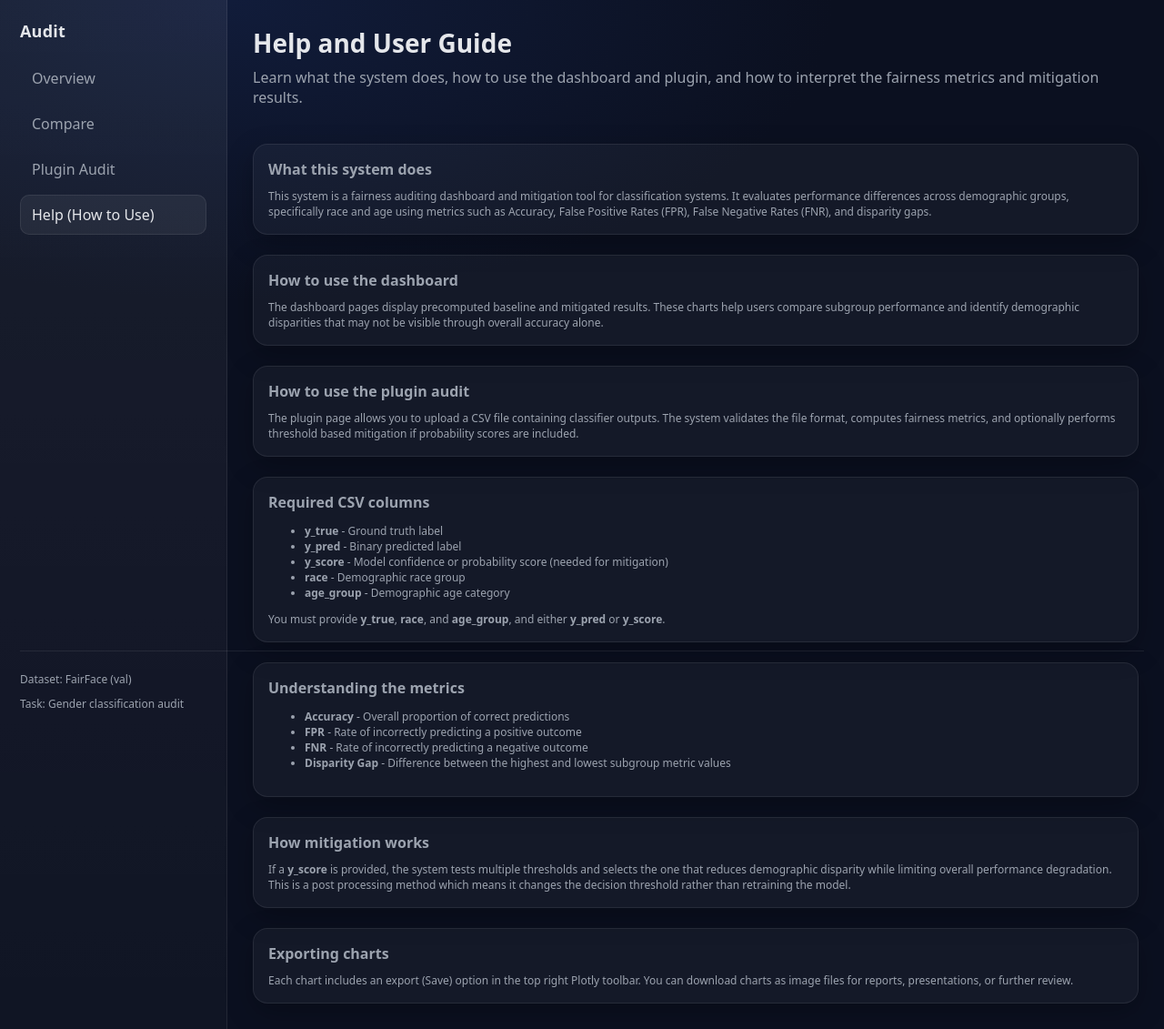
After one commit to khalidAALS/fairness-audit-face-recognition, a Flask app: page /help in a window 1280 px wide. The commit adds this page. Shown: the whole page at 91% size. Run offline with Flask 3, Linux system fonts and the light colour scheme.

Commit message:
Added chart customisation, chart export, and help page

```diff
--- a/dashboard/app.py
+++ b/dashboard/app.py
@@ -27,9 +27,54 @@ def load_table(name: str, table: str) -> pd.DataFrame:
     return pd.read_csv(p)
 
 def make_bar(df, x, y, title):
-    fig = px.bar(df, x=x, y=y, title=title, hover_data=["n", "fpr", "fnr"])
-    fig.update_layout(margin=dict(l=20, r=20, t=50, b=20), height=420)
-    return fig.to_html(full_html=False, include_plotlyjs="cdn")
+    colors = [
+        "#4e79a7", "#f28e2b", "#e15759", "#76b7b2",
+        "#59a14f", "#edc948", "#b07aa1", "#ff9da7",
+        "#9c755f", "#bab0ab"
+    ]
+
+    fig = px.bar(
+        df,
+        x=x,
+        y=y,
+        title=title,
+        color=x,  # makes each bar a different colour
+        color_discrete_sequence=colors,
+        hover_data=["n", "fpr", "fnr"]
+    )
+
+    fig.update_layout(
+        template="plotly_white",
+        margin=dict(l=20, r=20, t=60, b=40),
+        height=420,
+        showlegend=False,
+        font=dict(size=14),
+        title_x=0.5
+    )
+
+    fig.update_traces(
+        hovertemplate="<b>%{x}</b><br>"
+                      + f"{y.upper()}: " + "%{y:.4f}<br>"
+                      + "n: %{customdata[0]}<br>"
+                      + "FPR: %{customdata[1]:.4f}<br>"
+                      + "FNR: %{customdata[2]:.4f}<extra></extra>"
+    )
+
+    return fig.to_html(
+        full_html=False,
+        include_plotlyjs="cdn",
+        config={
+            "displayModeBar": True,
+            "displaylogo": False,
+            "toImageButtonOptions": {
+                "format": "png",
+                "filename": title.lower().replace(" ", "_"),
+                "height": 600,
+                "width": 1000,
+                "scale": 2
+            }
+        }
+    )
 
 def compute_rates_from_df(df, y_true_col="y_true", y_pred_col="y_pred"):
     from sklearn.metrics import confusion_matrix
@@ -341,16 +386,80 @@ def plugin():
 
         # Charts
         if len(by_race) > 0:
-            fig_r = px.bar(by_race, x="group", y="acc", title="Audit Accuracy by Race",
-                           hover_data=["n", "fpr", "fnr"])
-            fig_r.update_layout(margin=dict(l=20, r=20, t=50, b=20), height=420)
-            chart_race_acc = fig_r.to_html(full_html=False, include_plotlyjs="cdn")
+            fig_r = px.bar(
+            by_race,
+            x="group",
+            y="acc",
+            title="Audit Accuracy by Race",
+            color="group",
+            color_discrete_sequence=[
+                "#4e79a7", "#f28e2b", "#e15759", "#76b7b2",
+                "#59a14f", "#edc948", "#b07aa1", "#ff9da7"
+            ],
+            hover_data=["n", "fpr", "fnr"]
+        )
+
+        fig_r.update_layout(
+            template="plotly_white",
+            margin=dict(l=20, r=20, t=60, b=40),
+            height=420,
+            showlegend=False,
+            title_x=0.5
+        )
+
+        chart_race_acc = fig_r.to_html(
+            full_html=False,
+            include_plotlyjs="cdn",
+            config={
+                "displayModeBar": True,
+                "displaylogo": False,
+                "toImageButtonOptions": {
+                    "format": "png",
+                    "filename": "audit_accuracy_by_race",
+                    "height": 600,
+                    "width": 1000,
+                    "scale": 2
+                }
+            }
+        )
 
         if len(by_age) > 0:
-            fig_a = px.bar(by_age, x="group", y="acc", title="Audit Accuracy by Age Group",
-                           hover_data=["n", "fpr", "fnr"])
-            fig_a.update_layout(margin=dict(l=20, r=20, t=50, b=20), height=420)
-            chart_age_acc = fig_a.to_html(full_html=False, include_plotlyjs="cdn")
+            fig_a = px.bar(
+            by_age,
+            x="group",
+            y="acc",
+            title="Audit Accuracy by Age Group",
+            color="group",
+            color_discrete_sequence=[
+                "#4e79a7", "#f28e2b", "#e15759", "#76b7b2",
+                "#59a14f", "#edc948", "#b07aa1", "#ff9da7", "#9c755f"
+            ],
+            hover_data=["n", "fpr", "fnr"]
+        )
+
+        fig_a.update_layout(
+            template="plotly_white",
+            margin=dict(l=20, r=20, t=60, b=40),
+            height=420,
+            showlegend=False,
+            title_x=0.5
+        )
+
+        chart_age_acc = fig_a.to_html(
+            full_html=False,
+            include_plotlyjs="cdn",
+            config={
+                "displayModeBar": True,
+                "displaylogo": False,
+                "toImageButtonOptions": {
+                    "format": "png",
+                    "filename": "audit_accuracy_by_age_group",
+                    "height": 600,
+                    "width": 1000,
+                    "scale": 2
+                }
+            }
+        )
 
         # Baseline results
         result = {
@@ -453,5 +562,9 @@ def download_mitigated_csv():
         download_name="mitigated_predictions.csv",
     )
 
+@app.route("/help")
+def help_page():
+    return render_template("help.html")
+
 if __name__ == "__main__":
     app.run(debug=True)
--- a/dashboard/templates/base.html
+++ b/dashboard/templates/base.html
@@ -3,17 +3,18 @@
 <head>
   <meta charset="utf-8" />
   <meta name="viewport" content="width=device-width, initial-scale=1" />
-  <title>FairFace Audit Dashboard</title>
+  <title>Audit Dashboard</title>
   <link rel="stylesheet" href="{{ url_for('static', filename='style.css') }}">
 </head>
 <body>
   <div class="layout">
     <aside class="sidebar">
-      <div class="brand">FairFace Audit</div>
+      <div class="brand">Audit</div>
       <nav class="nav">
         <a href="/" class="{% if request.path=='/' %}active{% endif %}">Overview</a>
         <a href="/compare" class="{% if request.path.startswith('/compare') %}active{% endif %}">Compare</a>
         <a href="/plugin" class="{% if request.path.startswith('/plugin') %}active{% endif %}">Plugin Audit</a>
+        <a href="/help" class="{% if request.path.startswith('/help') %}active{% endif %}">Help (How to Use)</a>
       </nav>
 
       <div class="sidebar-footer">
--- /dev/null
+++ b/dashboard/templates/help.html
@@ -0,0 +1,81 @@
+{% extends "base.html" %}
+{% block content %}
+  <h1>Help and User Guide</h1>
+  <p class="subtitle">
+    Learn what the system does, how to use the dashboard and plugin,
+    and how to interpret the fairness metrics and mitigation results.
+  </p><br>
+
+  <div class="card">
+    <div class="card-title">What this system does</div>
+    <div class="tiny">
+      This system is a fairness auditing dashboard and mitigation tool for classification systems.
+      It evaluates performance differences across demographic groups, specifically race and age
+      using metrics such as Accuracy, False Positive Rates (FPR), False Negative Rates (FNR),
+      and disparity gaps.
+    </div>
+  </div><br>
+
+  <div class="card">
+    <div class="card-title">How to use the dashboard</div>
+    <div class="tiny">
+      The dashboard pages display precomputed baseline and mitigated results.
+      These charts help users compare subgroup performance and identify demographic disparities
+      that may not be visible through overall accuracy alone.
+    </div>
+  </div><br>
+
+  <div class="card">
+    <div class="card-title">How to use the plugin audit</div>
+    <div class="tiny">
+      The plugin page allows you to upload a CSV file containing classifier outputs.
+      The system validates the file format, computes fairness metrics, and optionally performs
+      threshold based mitigation if probability scores are included.
+    </div>
+  </div><br>
+
+  <div class="card">
+    <div class="card-title">Required CSV columns</div>
+    <div class="tiny">
+      <ul>
+        <li><b>y_true</b> - Ground truth label</li>
+        <li><b>y_pred</b> - Binary predicted label</li>
+        <li><b>y_score</b> - Model confidence or probability score (needed for mitigation)</li>
+        <li><b>race</b> - Demographic race group</li>
+        <li><b>age_group</b> - Demographic age category</li>
+      </ul>
+
+      You must provide <b>y_true</b>, <b>race</b>, and <b>age_group</b>,
+      and either <b>y_pred</b> or <b>y_score</b>.
+    </div>
+  </div><br>
+
+  <div class="card">
+    <div class="card-title">Understanding the metrics</div>
+    <div class="tiny">
+      <ul>
+        <li><b>Accuracy</b> - Overall proportion of correct predictions</li>
+        <li><b>FPR</b> - Rate of incorrectly predicting a positive outcome</li>
+        <li><b>FNR</b> - Rate of incorrectly predicting a negative outcome</li>
+        <li><b>Disparity Gap</b> - Difference between the highest and lowest subgroup metric values</li>
+      </ul>
+    </div>
+  </div><br>
+
+  <div class="card">
+    <div class="card-title">How mitigation works</div>
+    <div class="tiny">
+      If a <b>y_score</b> is provided, the system tests multiple thresholds and selects the one
+      that reduces demographic disparity while limiting overall performance degradation.
+      This is a post processing method which means it changes the decision threshold rather than retraining the model.
+    </div>
+  </div><br>
+
+  <div class="card">
+    <div class="card-title">Exporting charts</div>
+    <div class="tiny">
+      Each chart includes an export (Save) option in the top right Plotly toolbar.
+      You can download charts as image files for reports, presentations, or further review.
+    </div>
+  </div>
+{% endblock %}
```
